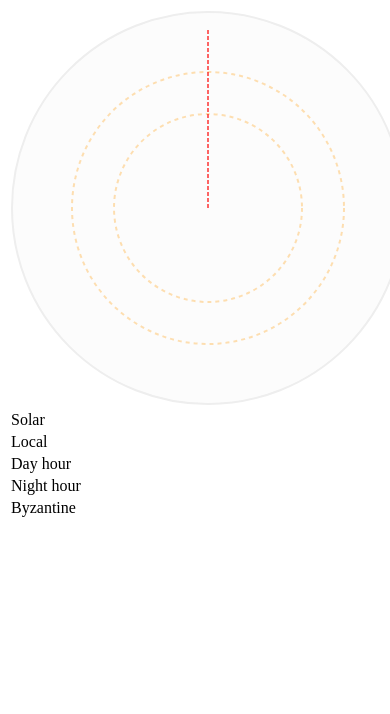
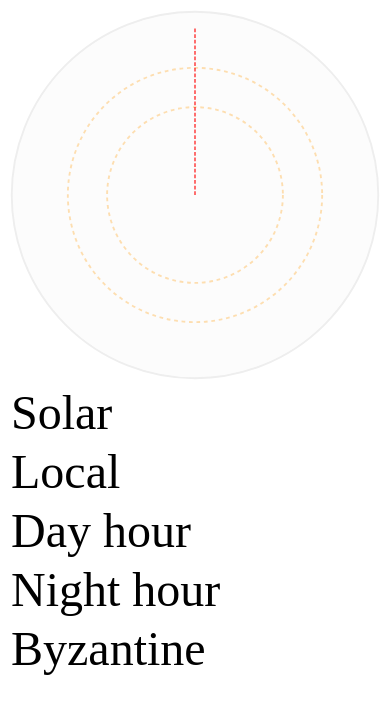
Before and after one commit to cyruran/solar, a plain HTML site: page index.html in a window 390 px wide. Drawn offline with Linux system fonts and the light colour scheme.

Commit message:
adaptive

```diff
--- a/index.html
+++ b/index.html
@@ -1,6 +1,19 @@
 <html>
+  <head>
+    <style>
+      @media screen and (max-width: 1000px) {
+          #clock {
+              width: 100%;
+              height: unset;
+          }
+          table {
+              font-size: 3em;
+          }
+      }
+    </style>
+  </head>
   <body>
-    <svg viewBox="-100 -100 200 200" width="400" height="400" xmlns="http://www.w3.org">
+    <svg viewBox="-100 -100 200 200" width="400" height="400" xmlns="http://www.w3.org" id="clock">
       <style>
         .local-mark { stroke: #333; stroke-width: 1.5; }
         .solar-mark { stroke: #ff9900; stroke-width: 1; }
```
